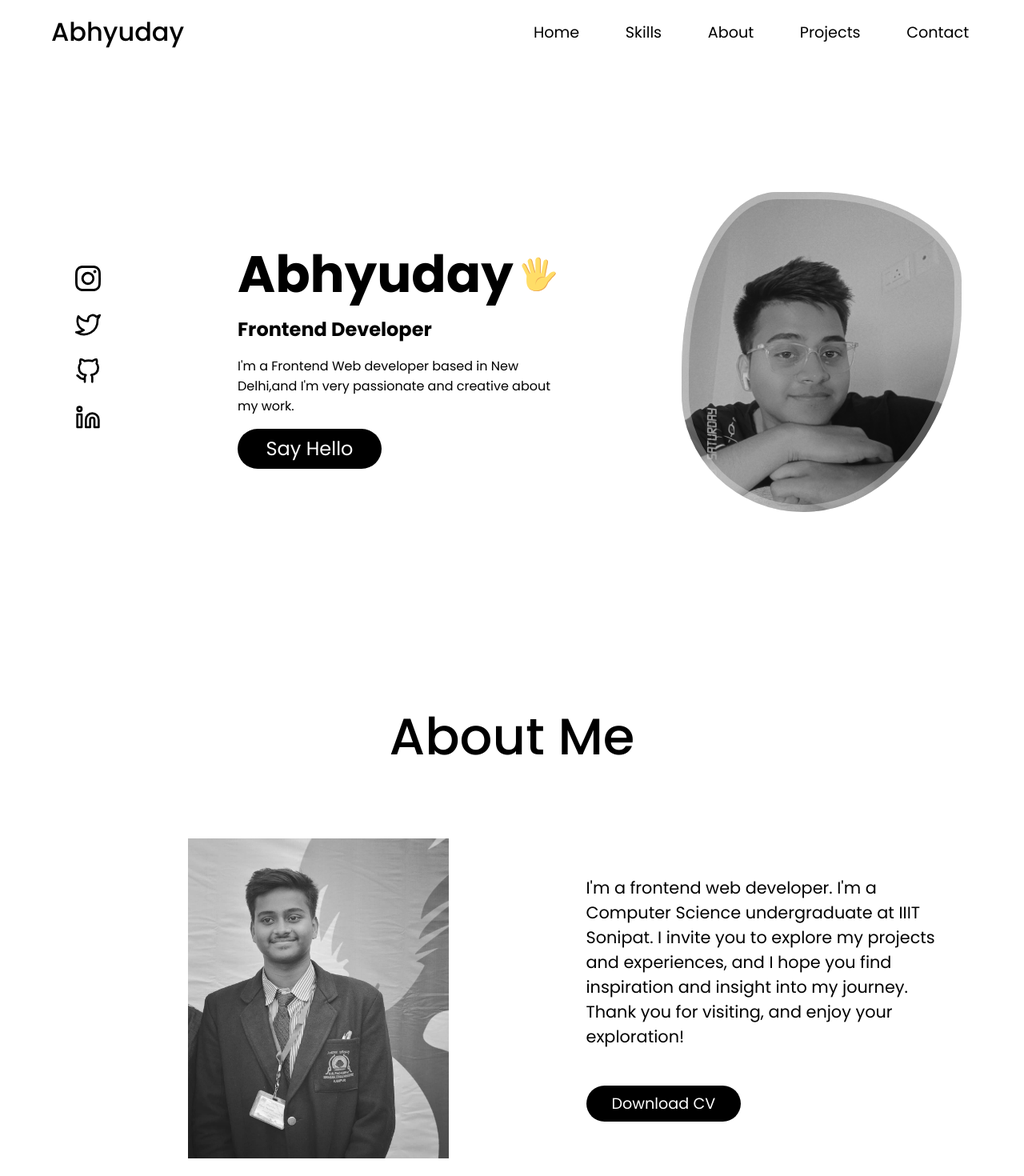
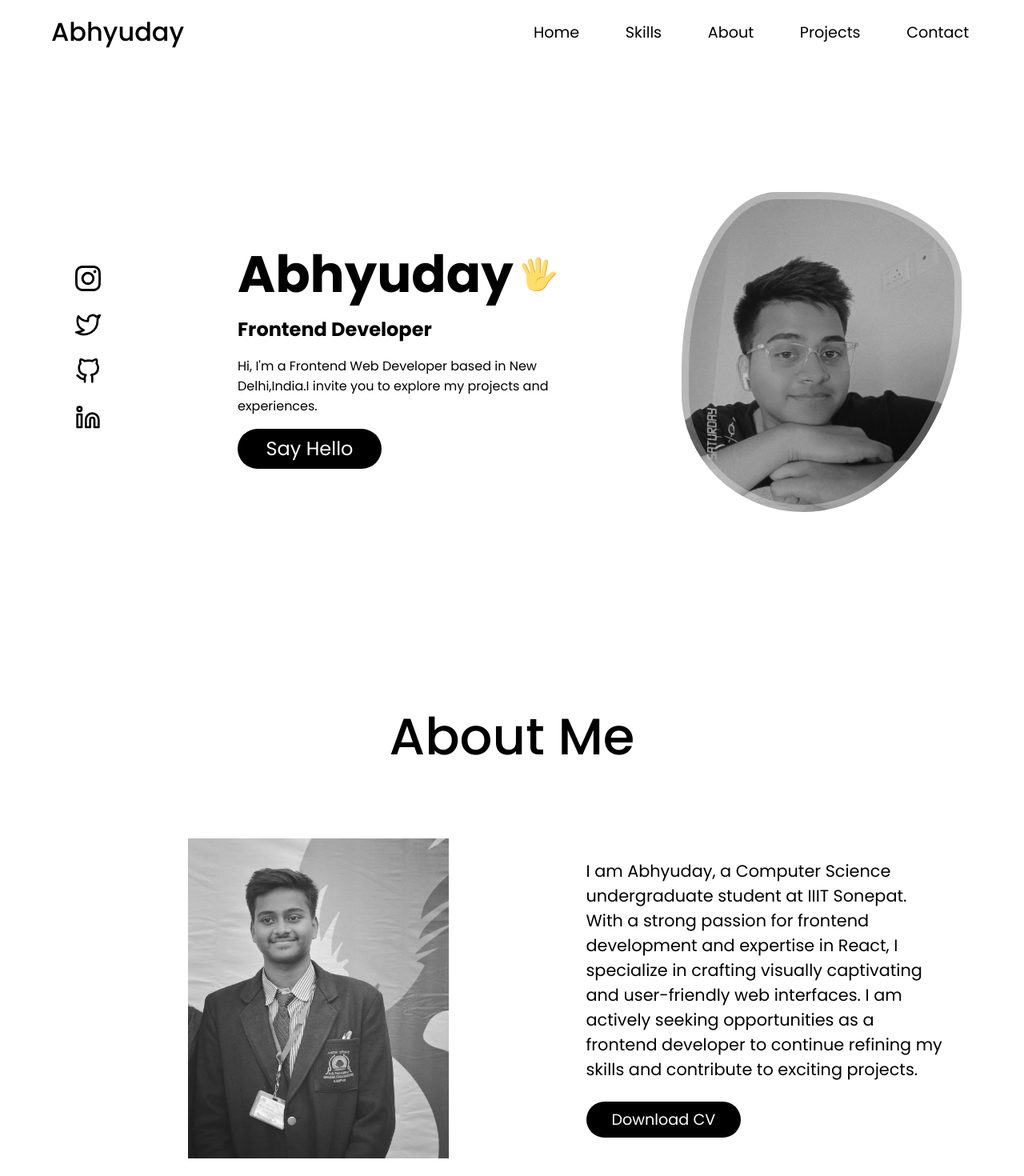
Before and after one commit to Abhyuday-Dev/portfolio, a React (Create React App) app: page / in a window 1280 px wide. Shown: the top 1470 px of the page at 80% size. Built offline with nearby package versions, Linux system fonts and the light colour scheme.

Commit message:
css changes

```diff
--- a/src/components/AboutMe/About.jsx
+++ b/src/components/AboutMe/About.jsx
@@ -54,10 +54,12 @@ const About = () => {
             initial={{ x: "100vw" }}
             animate={textAnimation}
           >
-            I'm a frontend web developer. I'm a Computer Science undergraduate
-            at IIIT Sonipat. I invite you to explore my projects and
-            experiences, and I hope you find inspiration and insight into my
-            journey. Thank you for visiting, and enjoy your exploration!
+            I am Abhyuday, a Computer Science undergraduate student at IIIT
+            Sonepat. With a strong passion for frontend development and
+            expertise in React, I specialize in crafting visually captivating
+            and user-friendly web interfaces. I am actively seeking
+            opportunities as a frontend developer to continue refining my skills
+            and contribute to exciting projects.
           </motion.p>
           <motion.button
             initial={{ x: "100vw" }}
--- a/src/components/Home/data.jsx
+++ b/src/components/Home/data.jsx
@@ -98,8 +98,7 @@ const Data = () => {
         initial={{ opacity: 0 }}
         animate={contentAnimation}
       >
-        I'm a Frontend Web developer based in New Delhi,and I'm very passionate
-        and creative about my work.
+        Hi, I'm a Frontend Web Developer based in New Delhi,India.I invite you to explore my projects and experiences.
       </motion.p>
 
       <motion.div
--- a/src/components/Projects/Project.jsx
+++ b/src/components/Projects/Project.jsx
@@ -10,19 +10,25 @@ const ProjectInfo=[
     key:1,
     name:"Weather App",
     description:"A React.js weather web app using OpenWeatherMap API: Get real-time weather information with a responsive and intuitive interface.",
-    src:"https://cdn.icon-icons.com/icons2/1514/PNG/512/cloudyraindayweathersymbol_104974.png"
+    src:"https://cdn.icon-icons.com/icons2/1514/PNG/512/cloudyraindayweathersymbol_104974.png",
+    github:"https://github.com/Abhyuday-Dev/weather",
+    site:"https://abhyudayweatherapp.netlify.app/"
   },
   {
     key:2,
     name:"DALL-E Clone",
     description:"DALL-E is an advanced AI model developed by OpenAI that generates images from textual descriptions.",
-    src:"https://www.magnolia-cms.com/dam/jcr:606b86b7-cb7b-48d3-8325-741d0c212162/openai-logo-black_transparent.png"
+    src:"https://www.magnolia-cms.com/dam/jcr:606b86b7-cb7b-48d3-8325-741d0c212162/openai-logo-black_transparent.png",
+    github:"https://github.com/Abhyuday-Dev/weather",
+    site:"https://abhyudayweatherapp.netlify.app/"
   },
   {
     key:3,
     name:"Expense Tracker",
     description:"An expense tracker developed using React.js provides users with a practical tool to monitor their financial activities",
-    src:"https://cdn-icons-png.flaticon.com/512/3176/3176833.png"
+    src:"https://cdn-icons-png.flaticon.com/512/3176/3176833.png",
+    github:"https://github.com/Abhyuday-Dev/weather",
+    site:"https://abhyudayweatherapp.netlify.app/"
   },
 ]
 
@@ -61,7 +67,8 @@ const Project = () => {
         >Projects</motion.h1>
       <motion.div className="p_div" animate={controls} >
       {ProjectInfo.map((item)=>{
-        return <ProjectCard name={item.name} src={item.src} description={item.description} />
+        return <ProjectCard name={item.name} src={item.src} description={item.description}
+        github={item.github} key={item.key} site={item.site} />
       })}
       </motion.div>
     </section>
--- a/src/components/Projects/ProjectCard.jsx
+++ b/src/components/Projects/ProjectCard.jsx
@@ -1,18 +1,17 @@
-import React from 'react';
+import React from "react";
 import "./ProjectCard.css";
 
-const ProjectCard = ({name,src,description}) => {
+const ProjectCard = ({ name, src, description, github, site }) => {
+
   const openLink = () => {
     if (window.innerWidth < 823) {
-      const url = 'https://www.google.com'; // Replace with your desired URL
-      window.open(url, '_blank');
+      window.open(site, '_blank');
     }
   };
 
-
   return (
-    <div className='p_card' onClick={openLink}>
-        <div className="p_img" >
+    <div className="p_card" onClick={openLink}>
+      <div className="p_img">
         <img src={src} alt="" />
       </div>
       <div className="p_content">
@@ -20,11 +19,15 @@ const ProjectCard = ({name,src,description}) => {
         <p>{description}</p>
       </div>
       <div className="p_btn">
-                <button className='p_button'>Demo</button>
-                <button className='p_button'>Code</button>
+        <a href={site} target="_blank">
+          <button className="p_button">Demo</button>
+        </a>
+        <a href={github} target="_blank">
+          <button className="p_button">Code</button>
+        </a>
       </div>
     </div>
-  )
-}
+  );
+};
 
-export default ProjectCard
+export default ProjectCard;
```
Lines whose indentation alone changed are shown as unchanged.
